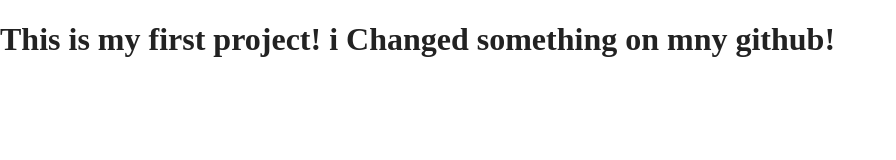
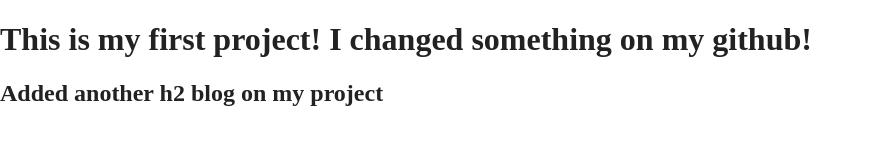
Before and after one commit to drilonhalili/myFirstCodeAcademyProject, a website built with Parcel: page index.html in a window 1280 px wide. Shown: the whole page, without its empty margins (0-896 px from the left). Built offline with nearby package versions, Linux system fonts and the light colour scheme.

Commit message:
I have added another h2 on index.html

```diff
--- a/index.html
+++ b/index.html
@@ -26,7 +26,8 @@
 
   <!-- Add your site or application content here -->
   <p>
-    <h1>This is my first project! i Changed something on mny github!</h1>
+    <h1>This is my first project! I changed something on my github!</h1>
+    <h2>Added another h2 blog on my project</h2>
   </p>
   <script src="js/vendor/modernizr-3.11.2.min.js"></script>
   <script src="js/plugins.js"></script>
```
